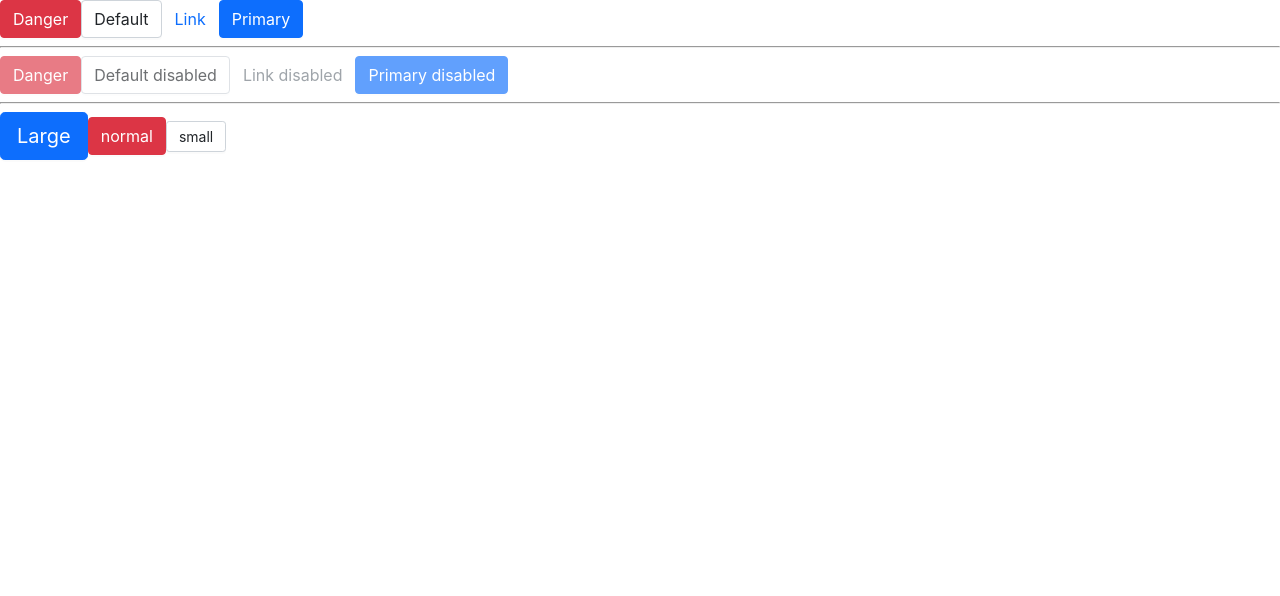
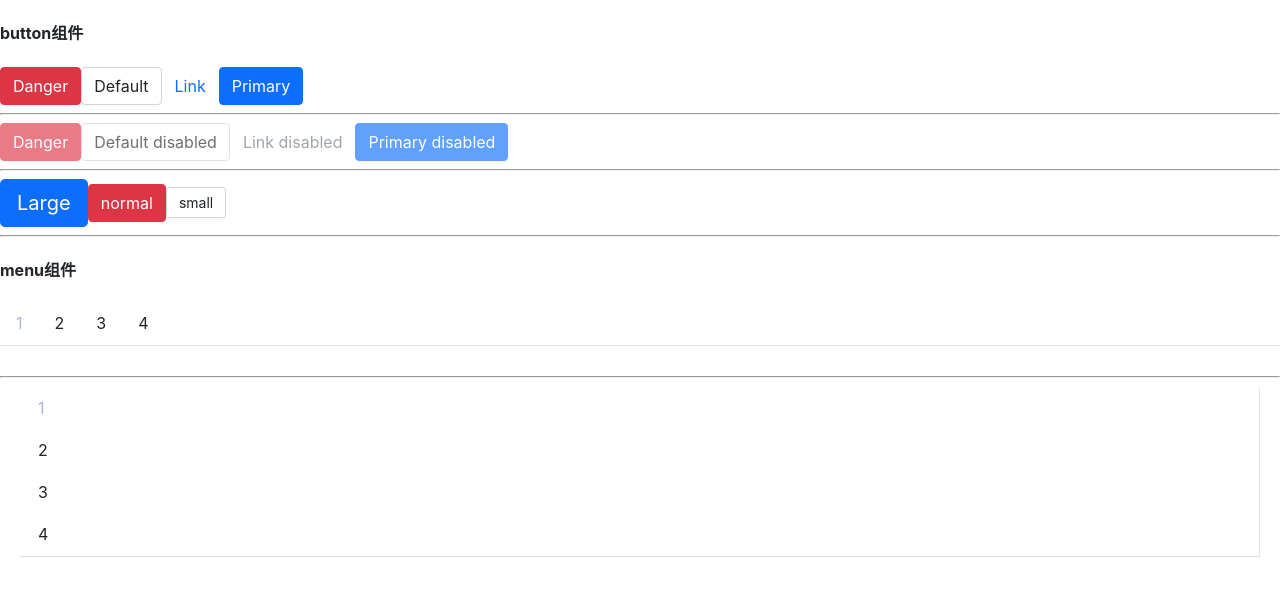
Before and after one commit to qjd-yyds/ake-ui, a React app: page / in a window 1280 px wide. Shown: the top 596 px of the page. Built offline with nearby package versions, Linux system fonts and the light colour scheme.

Commit message:
feat: 添加menu

```diff
--- a/src/App.tsx
+++ b/src/App.tsx
@@ -1,8 +1,11 @@
 import Button from './components/Button/button';
+import Menu from './components/Menu/menu';
+import MenuItem from './components/Menu/menuItem';
 
 function App() {
 	return (
 		<div className="App">
+			<h4>button组件</h4>
 			<Button btnType="danger">Danger</Button>
 			<Button>Default</Button>
 			<Button btnType="link" href="http://www.baidu.com">
@@ -21,9 +24,39 @@ function App() {
 				Primary disabled
 			</Button>
 			<hr />
-			<Button size="lg" btnType="primary">Large</Button>
+			<Button size="lg" btnType="primary">
+				Large
+			</Button>
 			<Button btnType="danger">normal</Button>
 			<Button size="sm">small</Button>
+			<hr />
+			<h4>menu组件</h4>
+			<Menu
+				onSelect={index => {
+					console.log(index);
+				}}
+			>
+				<MenuItem disabled index={1}>
+					1
+				</MenuItem>
+				<MenuItem index={2}>2</MenuItem>
+				<MenuItem index={3}>3</MenuItem>
+				<MenuItem index={4}>4</MenuItem>
+			</Menu>
+			<hr />
+			<Menu
+				mode="vertical"
+				onSelect={index => {
+					console.log(index);
+				}}
+			>
+				<MenuItem disabled index={1}>
+					1
+				</MenuItem>
+				<MenuItem index={2}>2</MenuItem>
+				<MenuItem index={3}>3</MenuItem>
+				<MenuItem index={4}>4</MenuItem>
+			</Menu>
 		</div>
 	);
 }
--- a/src/components/Button/button.tsx
+++ b/src/components/Button/button.tsx
@@ -11,9 +11,14 @@ const Button: React.FC<ButtonProps> = props => {
 	});
 	if (btnType === 'link' && href) {
 		// eslint-disable-next-line no-script-url
-		const linkHref = disabled ? 'javascript:void(0)' : href;
+		if (disabled)
+			return (
+				<span className={classes} {...other}>
+					{children}
+				</span>
+			);
 		return (
-			<a className={classes} {...other} href={linkHref}>
+			<a className={classes} {...other} href={href}>
 				{children}
 			</a>
 		);
--- /dev/null
+++ b/src/components/Menu/menu.tsx
@@ -0,0 +1,46 @@
+import classNames from 'classnames';
+import { CSSProperties, FC, ReactNode, useState } from 'react';
+import { createContext } from 'react';
+import { AKE_PREFIX } from '../constants';
+export type SelectCallback = (selectIndex: number | string) => void;
+export type MueuMode = 'vertical' | 'horizontal';
+export type MueuProps = {
+	defaultIndex?: number | string;
+	className?: string;
+	mode?: MueuMode;
+	style?: CSSProperties;
+	onSelect?: SelectCallback;
+	children?: ReactNode;
+};
+export type MenuContextProps = {
+	onSelect?: SelectCallback;
+	index?: number | string;
+};
+export const MenuContext = createContext<MenuContextProps>({ index: 0 });
+const Menu: FC<MueuProps> = props => {
+	const prefix = AKE_PREFIX;
+	const { defaultIndex, className, mode, style, onSelect, children } = props;
+	const [currentActive, setCurrentActive] = useState(defaultIndex);
+	const classes = classNames(prefix + '-menu', className, {
+		[prefix + '-menu-vertical']: mode === 'vertical'
+	});
+	const passContext: MenuContextProps = {
+		index: currentActive,
+		onSelect: (selectIndex) => {
+			setCurrentActive(selectIndex);
+			if (onSelect) {
+				onSelect(selectIndex);
+			}
+		}
+	};
+	return (
+		<ul className={classes} style={style}>
+			<MenuContext.Provider value={passContext}>{children}</MenuContext.Provider>
+		</ul>
+	);
+};
+Menu.defaultProps = {
+	defaultIndex: 0,
+	mode: 'horizontal'
+};
+export default Menu;
--- /dev/null
+++ b/src/components/Menu/menuItem.tsx
@@ -0,0 +1,33 @@
+import classNames from 'classnames';
+import { FC, ReactNode, CSSProperties, useContext } from 'react';
+import { AKE_PREFIX } from '../constants';
+import { MenuContext } from './menu';
+export type MueuItemProps = {
+	index: number | string;
+	disabled?: boolean;
+	className?: string;
+	style?: CSSProperties;
+	children?: ReactNode;
+};
+
+const MenuItem: FC<MueuItemProps> = props => {
+	const context = useContext(MenuContext);
+	const prefix = AKE_PREFIX;
+	const { children, index, disabled, className, style } = props;
+	const classes = classNames(prefix + '-menu-item', className, {
+		'is-disabled': disabled,
+		'is-active': context.index === index
+	});
+	const handleClick = () => {
+		if (!disabled && context.onSelect) {
+			context.onSelect(index);
+		}
+	};
+	return (
+		<li className={classes} style={style} onClick={handleClick}>
+			{children}
+		</li>
+	);
+};
+
+export default MenuItem;
--- /dev/null
+++ b/src/components/Menu/style/style.less
@@ -0,0 +1,46 @@
+@menu-prefix-cls: ~'@{ake-prefix}-menu';
+@menu-item-prefix-cls: ~'@{menu-prefix-cls}-item';
+.@{menu-prefix-cls} {
+	display: flex;
+	flex-wrap: wrap;
+	list-style: none;
+	padding-left: 0;
+	margin-bottom: 30px;
+	border-bottom: @menu-border-width solid @menu-border-color;
+	box-shadow: @menu-box-shadow;
+
+	.@{menu-item-prefix-cls} {
+		padding: @menu-item-padding-y @menu-item-padding-x;
+		cursor: pointer;
+		transition: @menu-transition;
+    border-bottom: @menu-item-active-border-width solid transparent;
+		&:hover,
+		&:focus {
+			text-decoration: none;
+		}
+		&.is-active,
+		&:hover {
+			color: @menu-item-active-color;
+			border-bottom: @menu-item-active-border-width solid @menu-item-active-color;
+		}
+		&.is-disabled {
+			color: @menu-item-disabled-color;
+			cursor: not-allowed;
+			pointer-events: none;
+		}
+	}
+	// 纵向
+	&-vertical {
+		flex-direction: column;
+		margin: 10px 20px;
+		border-right: @menu-border-width solid @menu-border-color;
+		.@{menu-item-prefix-cls} {
+      border-left: @menu-item-active-border-width solid transparent;
+			&.is-active,
+			&:hover {
+				border-bottom: 0;
+				border-left: @menu-item-active-border-width solid @menu-item-active-color;
+			}
+		}
+	}
+}
--- a/src/styles/_variables.less
+++ b/src/styles/_variables.less
@@ -116,3 +116,16 @@
 @btn-border-radius-sm: @border-radius-sm;
 
 @btn-transition: color 0.15s ease-in-out, background-color 0.15 ease-in;
+
+// menu
+@menu-border-width: @border-width;
+@menu-border-color: @border-color;
+@menu-box-shadow:inset 0 2px 0 rgba(@white,.15) 0 10px 0 0;
+@menu-transition: color .15s ease-in-out,background-color .15s ease-in-out,border-color .15s ease-in-out,box-shadow .15s ease-in-out;
+
+// menu-item
+@menu-item-padding-y: .5rem;
+@menu-item-padding-x: 1rem;
+@menu-item-active-color: @primary;
+@menu-item-active-border-width: 2px;
+@menu-item-disabled-color: @gray-500;
--- a/src/styles/index.less
+++ b/src/styles/index.less
@@ -1,3 +1,4 @@
 @import './_variables';
 @import './_reset';
-@import '../components//Button/style/style';
+@import '../components/Button/style/style';
+@import '../components/Menu/style/style';
--- /dev/null
+++ b/src/utils/data-structure/index.ts
@@ -0,0 +1 @@
+export { default as Stack } from './Stack';
```
Also changed, not shown: src/utils/data-structure/Stack.ts (added, +19 -0 lines).
